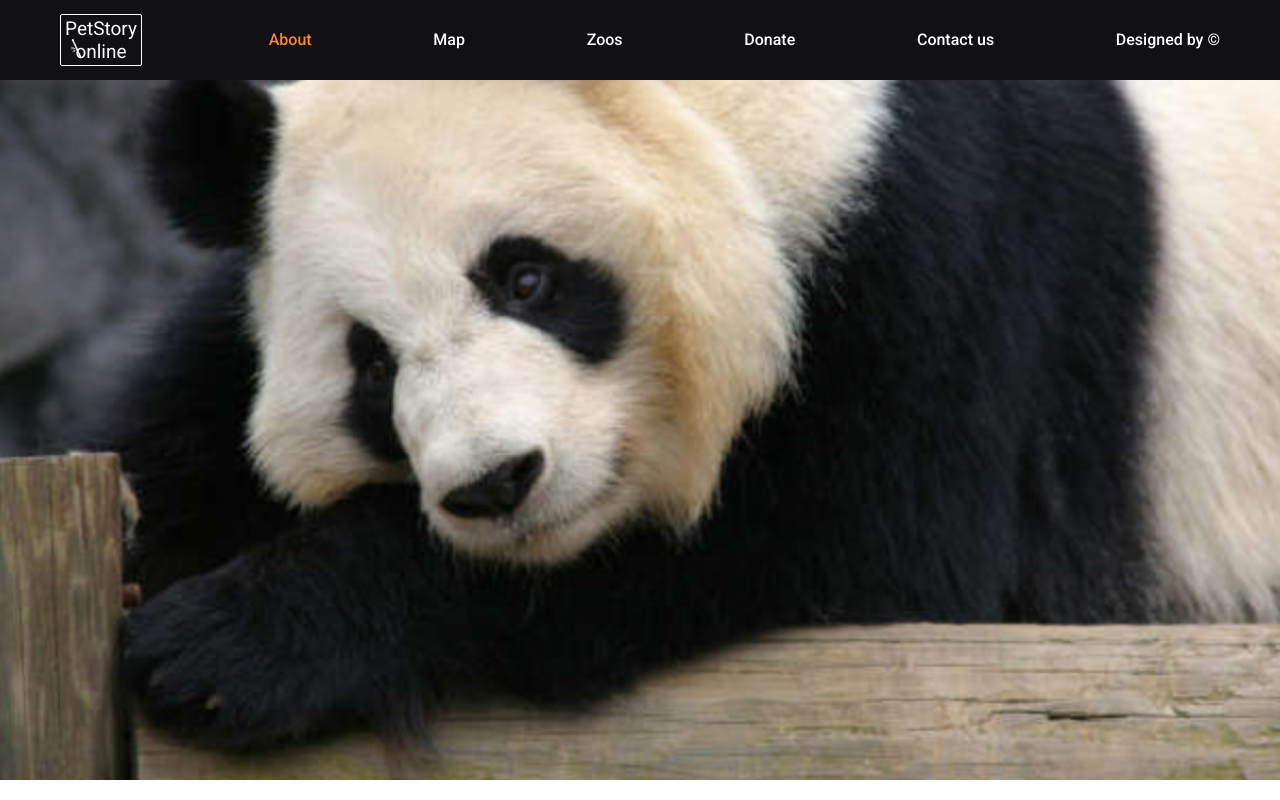
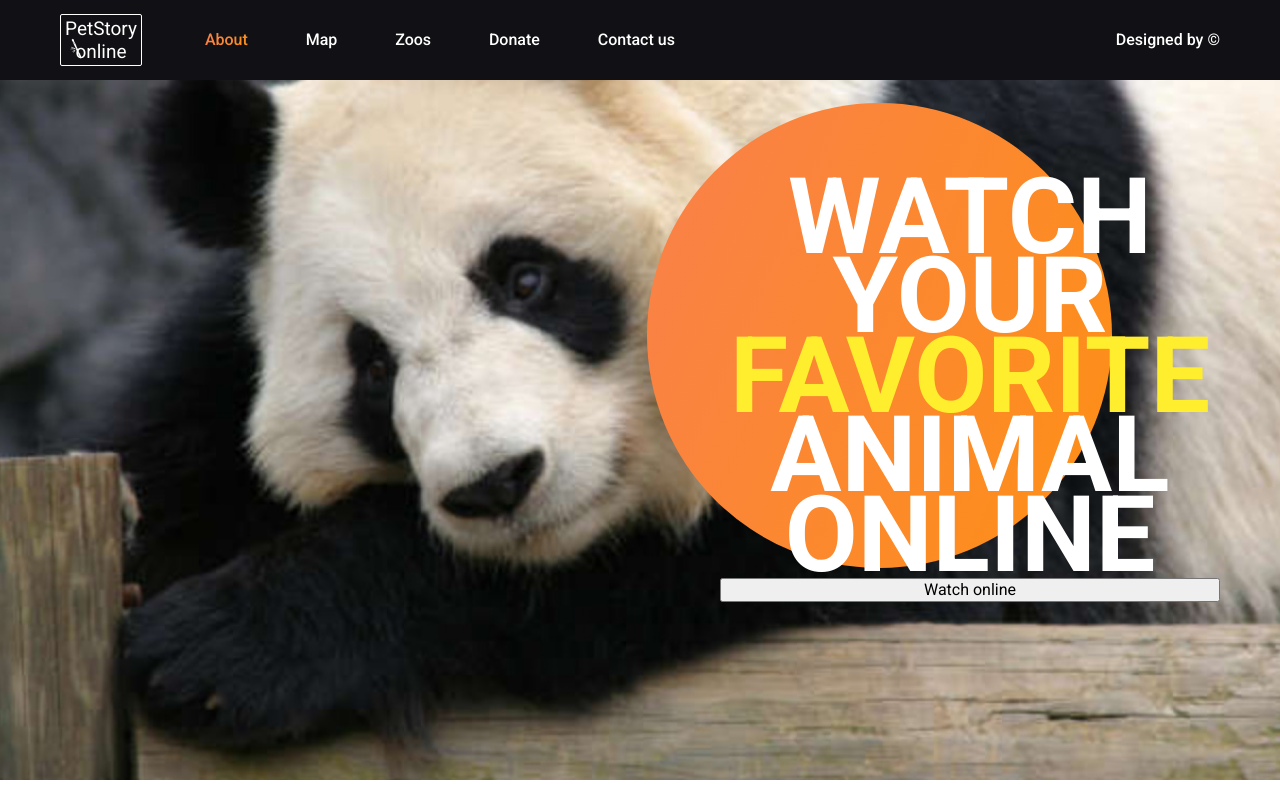
Before and after one commit to tema-karelin/online-zoo, a website: page online-zoo/pages/main/index.html in a window 1280 px wide. Shown: the top 800 px of the page. Drawn offline with Linux system fonts and the light colour scheme.

Commit message:
feat: watch section updated by circle logo and button

```diff
--- a/online-zoo/assets/styles/sass/_common.scss
+++ b/online-zoo/assets/styles/sass/_common.scss
@@ -37,11 +37,13 @@ body {
   }
 
   >* {
+    display: flex;
+    justify-content: center;
     box-sizing: border-box;
     width: 100vw;
     min-width: 320px;
     padding: 0 30px;
-    div {
+    >div {
       width: 100%;
       max-width: $guides_width;
 
--- a/online-zoo/assets/styles/sass/_reset.scss
+++ b/online-zoo/assets/styles/sass/_reset.scss
@@ -2,3 +2,7 @@ a, a:active, a:hover {
   text-decoration: none;
   color: #fff;
 }
+
+p {
+  margin: 0;
+}
--- a/online-zoo/assets/styles/sass/_section_favorite_animal.scss
+++ b/online-zoo/assets/styles/sass/_section_favorite_animal.scss
@@ -1,22 +1,62 @@
 .favorite-animal {
 
-  background: center bottom no-repeat url("../../images/Giant_Panda_favorite_animal.png"), linear-gradient(90deg, rgba(73,76,77,1) 0%, rgba(237,237,237,1) 40%, rgba(237,237,237,1) 60%, rgba(191,178,163,1) 100%);
-  background-size: cover;
+  //section height and position
   @include xl {
     height: 780px;
-    // margin-top: -80px;
   }
   @include lg {
     height: 584px;
-    // margin-top: -80px;
   }
   @include md {
     height: 373px;
-    // margin-top: -34px;
   }
   @include sm {
     height: 187px;
     margin-top: 34px;
   }
 
+  background: center bottom no-repeat url("../../images/Giant_Panda_favorite_animal.png"), linear-gradient(90deg, rgba(73,76,77,1) 0%, rgba(237,237,237,1) 40%, rgba(237,237,237,1) 60%, rgba(191,178,163,1) 100%);
+  background-size: cover;
+
+  &>div {
+    display: flex;
+    justify-content: end;
+
+    &>div {
+      height: 100%;
+      display: flex;
+      flex-direction: column;
+      justify-content: center;
+      &>div {
+        position: relative;
+        display: flex;
+      }
+    }
+  }
+
+  .watch-text {
+    width: 500px;
+    height: 400px;
+    color: #fff;
+    font-size: 106px;
+    font-weight: 700;
+    line-height: 75%;
+    text-align: center;
+    text-transform: uppercase;
+    z-index: 100;
+
+    span {
+      color: #FFEE2E;
+    }
+  }
+  .circle {
+      position: absolute;
+      top: -75px;
+      left: -73px;
+      width: 465px;
+      height: 465px;
+      border-radius: 100%;
+      background: linear-gradient(113.96deg, #F9804B 1.49%, #FE9013 101.44%);
+      z-index: 50;
+    }
 }
--- a/online-zoo/assets/styles/sass/_section_header.scss
+++ b/online-zoo/assets/styles/sass/_section_header.scss
@@ -1,8 +1,6 @@
 header {
   position: absolute;
   background: #111115;
-  display: flex;
-  justify-content: center;
   align-items: center;
 
   nav {
--- a/online-zoo/pages/main/index.html
+++ b/online-zoo/pages/main/index.html
@@ -17,6 +17,7 @@
           >
             <h1 class="logo-text">PetStory <span>online</span></h1>
           </a>
+          <div class="burger"><div></div><div></div><div></div></div>
           <a class="active" href="https://rolling-scopes-school.github.io/tema-karelin-JSFE2022Q3/online-zoo/">About</a>
           <a href="">Map</a>
           <a href="">Zoos</a>
@@ -26,17 +27,21 @@
             href="https://www.figma.com/file/ypzT9idgAILaSRVRmDAJxn/online-zoo-3-weeks"
             >Designed by &#169;</a
           >
-          <div class="burger">
-            <div></div>
-            <div></div>
-            <div></div>
-          </div>
+
         </nav>
       </div>
     </header>
 
     <section class="favorite-animal">
-      <div></div>
+      <div>
+        <div>
+          <div>
+            <p class="watch-text">Watch your <span>favorite</span> animal online</p>
+            <div class="circle"></div>
+          </div>
+          <button class="arounded-button">Watch online</button>
+        </div>
+      </div>
     </section>
 
     <section class="backstage-and-pets">
```
Also changed, not shown: online-zoo/assets/styles/css/donate.css, online-zoo/assets/styles/css/main.css, 2 other files.
